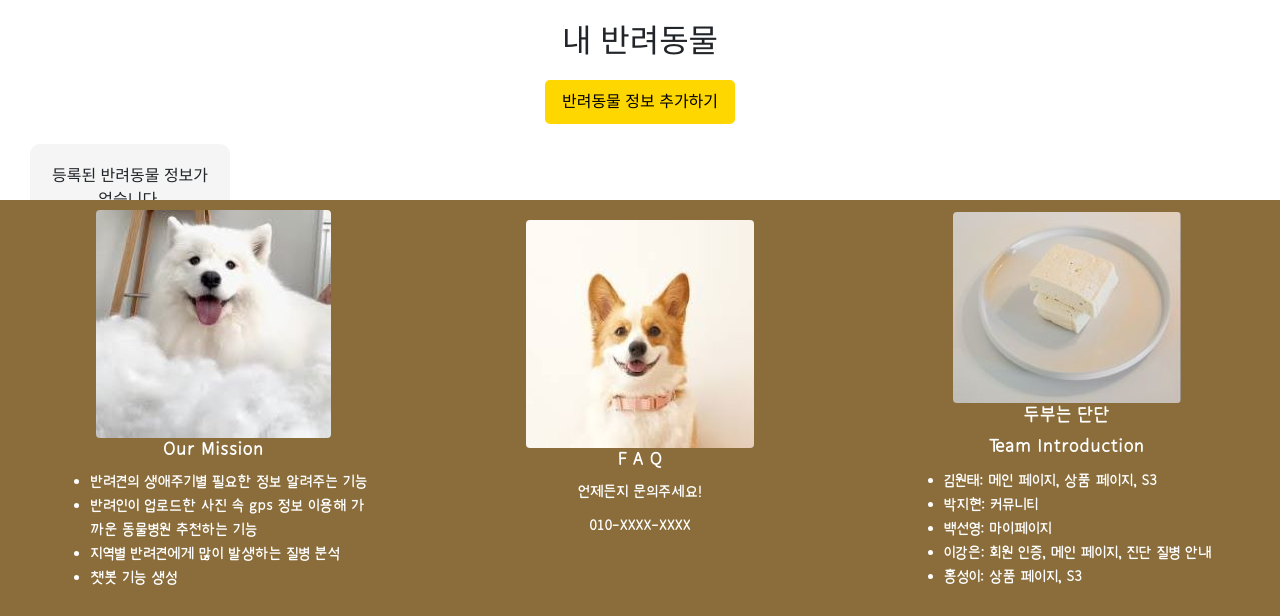
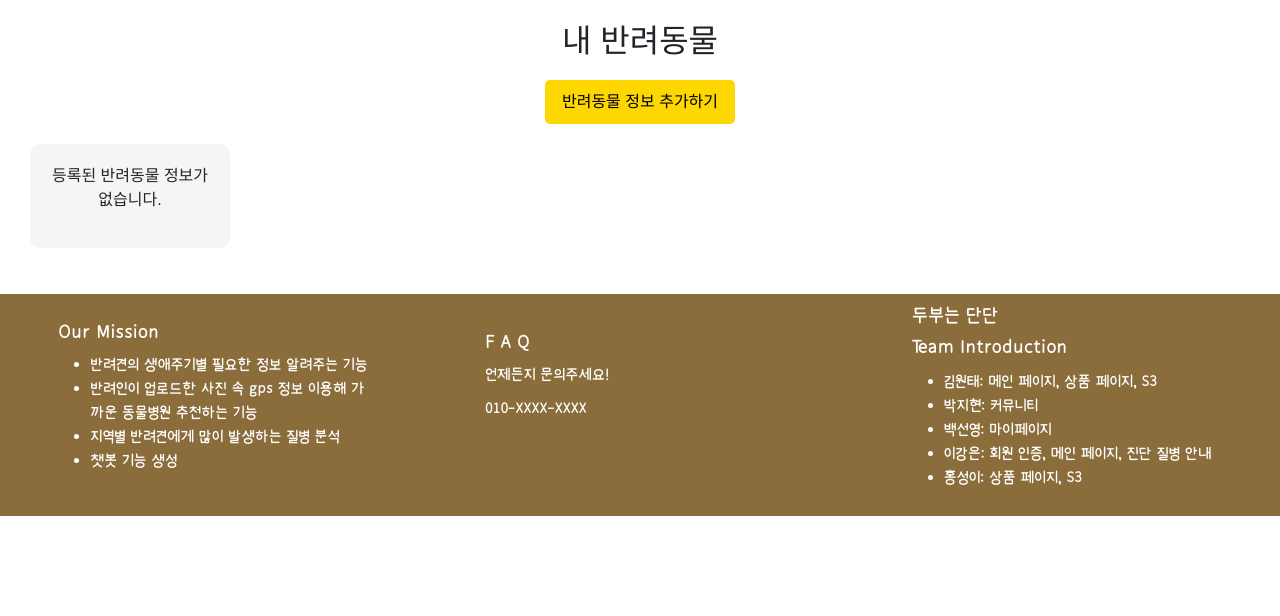
Before and after one commit to 1TAEKIM/Animal_Care_web, a Django app: template animal_care_web/mypage/templates/mypage/index.html in a window 1280 px wide. Shown: the part 284-900 px from the top of the page. After the commit the page ends 800 px from the top, so only its background shows below. Run offline with Django 3.2, Linux system fonts and the light colour scheme; the template is opened without the code that fills it, so the values that code supplies are empty; some web fonts are replaced.

Commit message:
footer 수정

```diff
--- a/animal_care_web/static/css/styles.css
+++ b/animal_care_web/static/css/styles.css
@@ -215,13 +215,14 @@ max-width: 100%;
 height: auto;
 }
 
+
 footer {
     background-color: #8a6d3b;
     color: white;
-text-align: center;
+    /* text-align: center; */
     padding: 10px 0; /* 상하 10px의 패딩 추가 */
-position: absolute; /* 페이지 플로우에 따라 위치 설정 */
-bottom: -100px; /* 초기에는 화면 아래에 숨겨둠 */
+    position: fixed; /* 페이지 플로우에 따라 위치 설정 */
+    bottom: 0; /* 초기에는 화면 아래에 숨겨둠 */
     width: 100%; /* 전체 너비를 차지 */
     transition: bottom 0.3s; /* 변화를 부드럽게 만들기 위해 트랜지션 사용 */
     z-index: 999; /* 다른 요소 위에 올라오도록 설정 */
@@ -239,7 +240,7 @@ flex: 1;
 max-width: 25%;
 padding: 0 5px; /* 좌우 5px의 패딩 추가 */
 box-sizing: border-box;
-text-align: center;
+text-align: centeleftr;
 }
 
 .footer p {
--- a/animal_care_web/templates/base.html
+++ b/animal_care_web/templates/base.html
@@ -40,7 +40,7 @@
 <footer>
     <div class="footer Dovemayo_gothic-font fs-6">
         <div>
-            <img src="{% static 'img/home/강쥐1.jpg' %}" class="rounded" alt="강쥐1">
+            {% comment %} <img src="{% static 'img/home/강쥐1.jpg' %}" class="rounded" alt="강쥐1">  {% endcomment %}
             <H5>Our Mission</H5>
             <ul class="text-start">
                 <li>반려견의 생애주기별 필요한 정보 알려주는 기능</li>
@@ -50,14 +50,14 @@
             </ul>
         </div>
         <div>
-            <img src="{% static 'img/home/강쥐2.jpg' %}" class="rounded" alt="강쥐2">
+            {% comment %} <img src="{% static 'img/home/강쥐2.jpg' %}" class="rounded" alt="강쥐2">  {% endcomment %}
             <H5>F A Q</H5>
             <p>언제든지 문의주세요!</p>
             <p>010-XXXX-XXXX</p>
             <br><br>
         </div>
         <div>
-            <img src="{% static 'img/home/두부는 단단.jpg' %}" class="rounded" alt="두부">
+            {% comment %} <img src="{% static 'img/home/두부는 단단.jpg' %}" class="rounded" alt="두부">   {% endcomment %}
             <H5>두부는 단단</H5>
             <H5>Team Introduction</H5>
             <p><ul class="text-start">
```
Also changed, not shown: animal_care_web/mypage/templates/mypage/index.html (+0 -19 lines), animal_care_web/mypage/migrations/0002_dog_img_url.py (added). Lines whose indentation alone changed are shown as unchanged.
